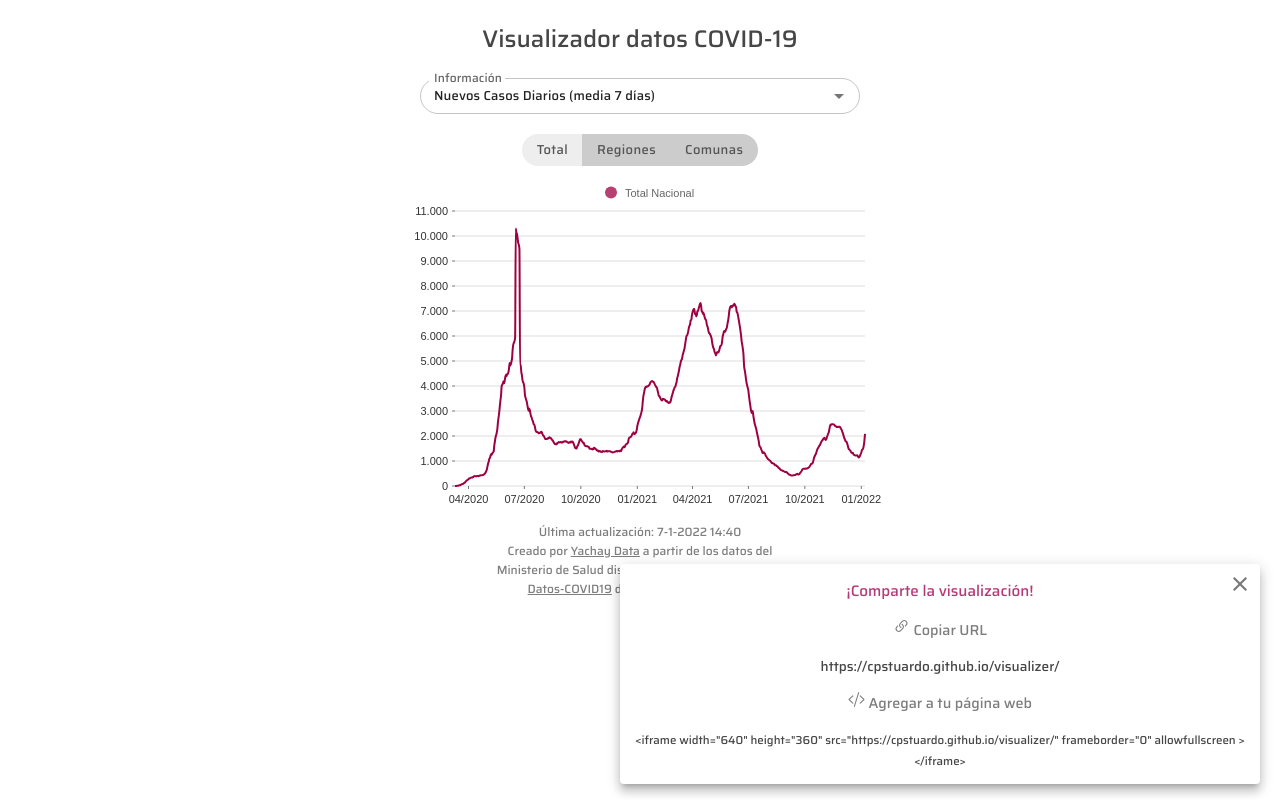
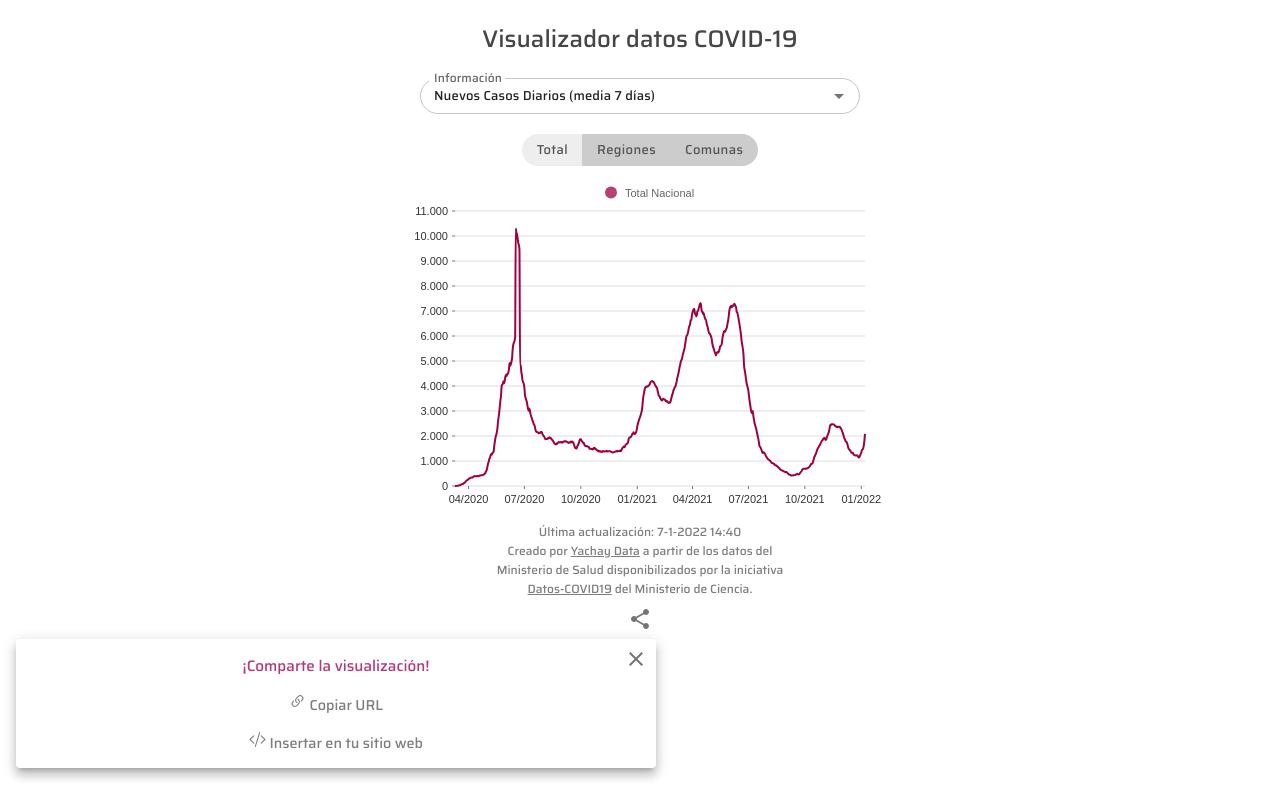
Before and after one commit to YachayData/visualizer, a React (Create React App) app: page / in a window 1280 px wide. Both pictures are taken after a click on the button 640 px from the left and 618 px from the top of the page. Built offline with nearby package versions, Linux system fonts and the light colour scheme.

Commit message:
copy buttons

```diff
--- a/src/App.css
+++ b/src/App.css
@@ -58,21 +58,14 @@ h3 {
   }
 }
 
-.options-share {
+.option-share {
   font-family: "Saira", sans-serif;
   font-size: 90%;
   color: #7e7e7e;
 }
 
-.option {
-  font-family: "Saira", sans-serif;
+.option-share:hover {
   color: #464646;
-  font-size: 85%;
-  transition: background-color 0.5s;
-}
-
-.option:hover {
-  color: #7c7a7a;
 }
 
 .close-button {
@@ -86,7 +79,7 @@ h3 {
 }
 
 .copied {
-  color: black;
-  font-size: 11;
+  color: #000000;
+  font-size: 3;
   font-family: "Saira", sans-serif;
 }
--- a/src/components/bottom.js
+++ b/src/components/bottom.js
@@ -1,13 +1,9 @@
-import React, { useState, useEffect, Fragment } from "react";
+import React, { useState } from "react";
 import time from "../data/ultima_actualizacion.json";
 import "../App.css";
-import Popover from "@mui/material/Popover";
-import { BsLink45Deg, BsCodeSlash } from "react-icons/bs";
 import IconButton from "@mui/material/IconButton";
 import ShareRoundedIcon from "@mui/icons-material/ShareRounded";
-import CloseIcon from "@mui/icons-material/Close";
-import { CopyToClipboard } from "react-copy-to-clipboard";
-import Button from "@mui/material/Button";
+import Popover from "./popover";
 
 const Bottom = (props) => {
   const [anchorEl, setAnchorEl] = useState(null);
@@ -23,7 +19,7 @@ const Bottom = (props) => {
 
   const copyCode = () => {
     setCopyStatus(true);
-    setTimeout(() => setCopyStatus(false), 3000);
+    setTimeout(() => setCopyStatus(false), 2000);
   };
 
   const open = Boolean(anchorEl);
@@ -62,53 +58,10 @@ const Bottom = (props) => {
       <Popover
         id={id}
         open={open}
-        anchorEl={anchorEl}
-        onClose={handleClose}
-        anchorOrigin={{
-          vertical: "bottom",
-          horizontal: "left",
-        }}
-      >
-        <div className="pop-up">
-          <div className="close-button">
-            <IconButton
-              aria-label="close"
-              variant="contained"
-              onClick={handleClose}
-            >
-              <CloseIcon />
-            </IconButton>
-          </div>
-          <h3>¡Comparte la visualización!</h3>
-          {copyStatus ? <p className="copied">Copiado</p> : <div />}
-          <p className="options-share">
-            <BsLink45Deg size={17} /> Copiar URL
-          </p>
-          <CopyToClipboard
-            text={"https://cpstuardo.github.io/visualizer/"}
-            onCopy={copyCode}
-          >
-            <p className="option">https://cpstuardo.github.io/visualizer/</p>
-          </CopyToClipboard>
-          <p className="options-share">
-            <BsCodeSlash size={17} /> Agregar a tu página web
-          </p>
-          <CopyToClipboard
-            text={
-              '<iframe width="640" height="360" src="https://cpstuardo.github.io/visualizer/" frameborder="0" allowfullscreen ></iframe>'
-            }
-            onCopy={copyCode}
-          >
-            <p className="option">
-              <code className="option">
-                &lt;iframe width=&quot;640&quot; height=&quot;360&quot;
-                src=&quot;https://cpstuardo.github.io/visualizer/&quot;
-                frameborder=&quot;0&quot; allowfullscreen &gt;&lt;/iframe&gt;
-              </code>
-            </p>
-          </CopyToClipboard>
-        </div>
-      </Popover>
+        copyCode={copyCode}
+        handleClose={handleClose}
+        copyStatus={copyStatus}
+      />
     </div>
   );
 };
--- /dev/null
+++ b/src/components/popover.js
@@ -0,0 +1,53 @@
+import Popover from "@mui/material/Popover";
+import { BsLink45Deg, BsCodeSlash } from "react-icons/bs";
+import CloseIcon from "@mui/icons-material/Close";
+import IconButton from "@mui/material/IconButton";
+import { CopyToClipboard } from "react-copy-to-clipboard";
+import "../App.css";
+
+const PopoverShare = (props) => (
+  <Popover
+    id={props.id}
+    open={props.open}
+    anchorEl={props.anchorEl}
+    onClose={props.handleClose}
+    anchorOrigin={{
+      vertical: "bottom",
+      horizontal: "left",
+    }}
+  >
+    <div className="pop-up">
+      <div className="close-button">
+        <IconButton
+          aria-label="close"
+          variant="contained"
+          onClick={props.handleClose}
+        >
+          <CloseIcon />
+        </IconButton>
+      </div>
+      <h3>¡Comparte la visualización!</h3>
+      {props.copyStatus ? <p className="copied">Copiado</p> : <div />}
+      <CopyToClipboard
+        text={"https://cpstuardo.github.io/visualizer/"}
+        onCopy={props.copyCode}
+      >
+        <p className="option-share">
+          <BsLink45Deg size={17} /> Copiar URL
+        </p>
+      </CopyToClipboard>
+      <CopyToClipboard
+        text={
+          '<iframe width="640" height="360" src="https://cpstuardo.github.io/visualizer/" frameborder="0" allowfullscreen ></iframe>'
+        }
+        onCopy={props.copyCode}
+      >
+        <p className="option-share">
+          <BsCodeSlash size={17} /> Insertar en tu sitio web
+        </p>
+      </CopyToClipboard>
+    </div>
+  </Popover>
+);
+
+export default PopoverShare;
```
